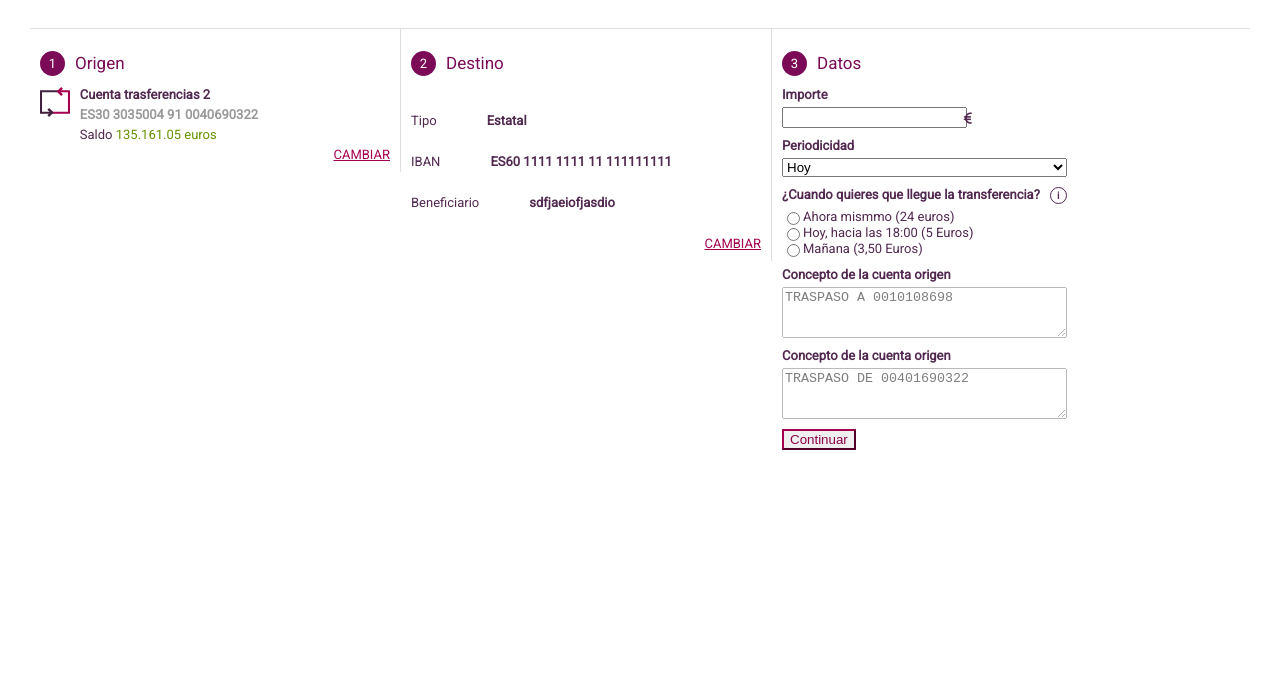
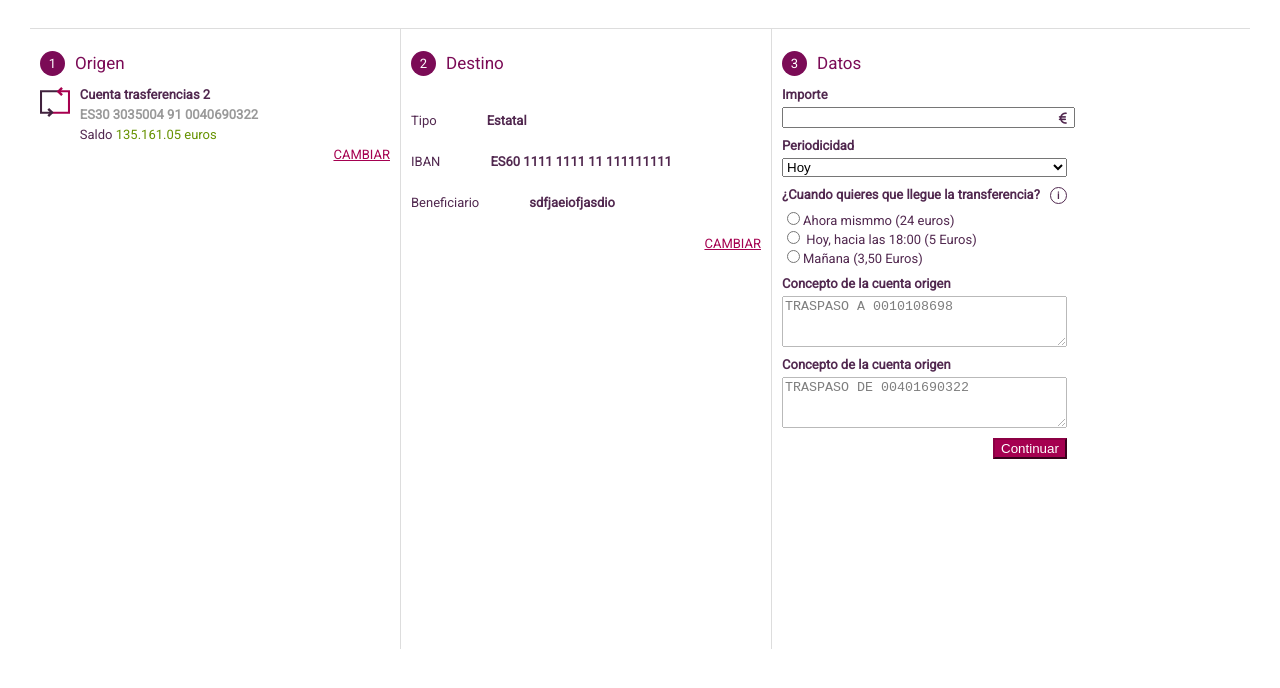
Before and after one commit to silviademiguel7/html-cssVistaLK, a plain HTML site: page index.html in a window 1280 px wide. Shown: the part 80-768 px from the top of the page. Drawn offline with Linux system fonts and the light colour scheme.

Commit message:
alinear el boton y cambiar estilos y corregir la posicion del icono del euro

```diff
--- a/styles.css
+++ b/styles.css
@@ -54,7 +54,8 @@ text-transform: uppercase;
   border-right: solid 1px #dddddd;
   text-align: left;
   padding: 10px;
-  flex-basis: 350px
+  flex-basis: 350px;
+  height: 75vh;
 }
 .container-origen_title{
   display: flex;
@@ -107,7 +108,8 @@ text-transform: uppercase;
   border-right: solid 1px #dddddd;
   text-align: left;
   padding: 10px;
-  flex-basis: 350px
+  flex-basis: 350px;
+  height: 75vh;
 }
 .container-destino_title{
   display: flex;
@@ -162,10 +164,11 @@ text-transform: uppercase;
 .inputImporte {
   position: relative;
   color:#51284f;
+  width: 100%;
 }
 .icono{
   position: absolute;
-  right: 95px;
+  right: 0px;
   top: 5px;
 
 }
@@ -193,17 +196,7 @@ text-transform: uppercase;
   flex-direction: column;
   margin-bottom: 10px;
 }
-.inputRadio{
-  display: flex;
-}
-.inputRadio input[type="radio"] {
 
-}
-.inputRadio input[type="radio"]:checked {
-  border-color: #669200;
-  color:  #669200;
-  content: ;
-}
 .datos_main-conceptoCO{
   display: flex;
   flex-direction: column;
@@ -239,13 +232,18 @@ text-transform: uppercase;
 .label:focus{
   border-color: #66afe9;
 }
+.btn-submit-div{
+  text-align: right;
+}
 
 .btn-submit{
-  color: #8c0044;
-  border-color:#a50050
+  color: white;
+  border-color:#8c0044;
+  background-color:#a50050;
+
 }
 .btn-submit:hover{
   cursor: pointer;
-  color:#720037;
+  background-color:#720037;
   border-color:#4e0026
 }
```
